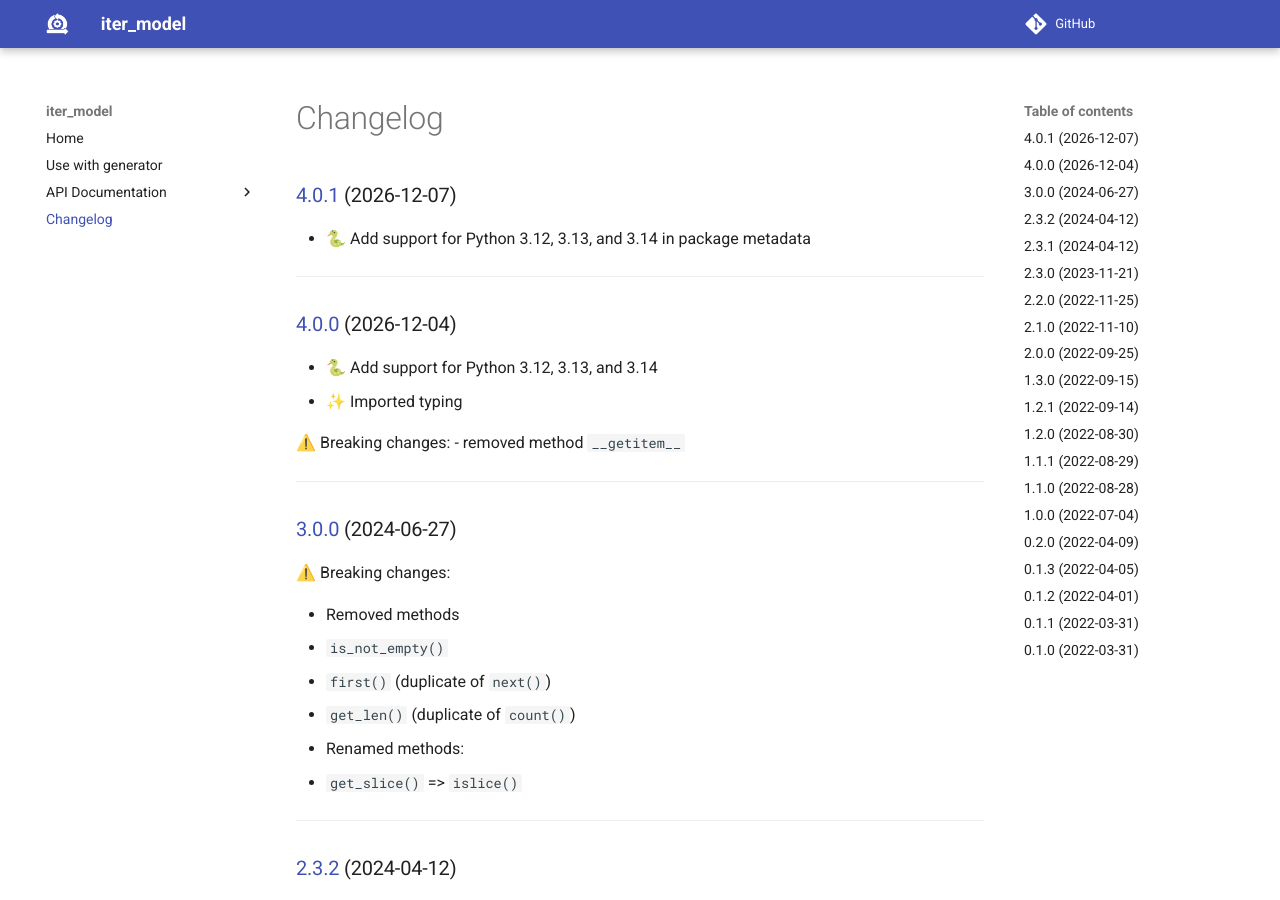
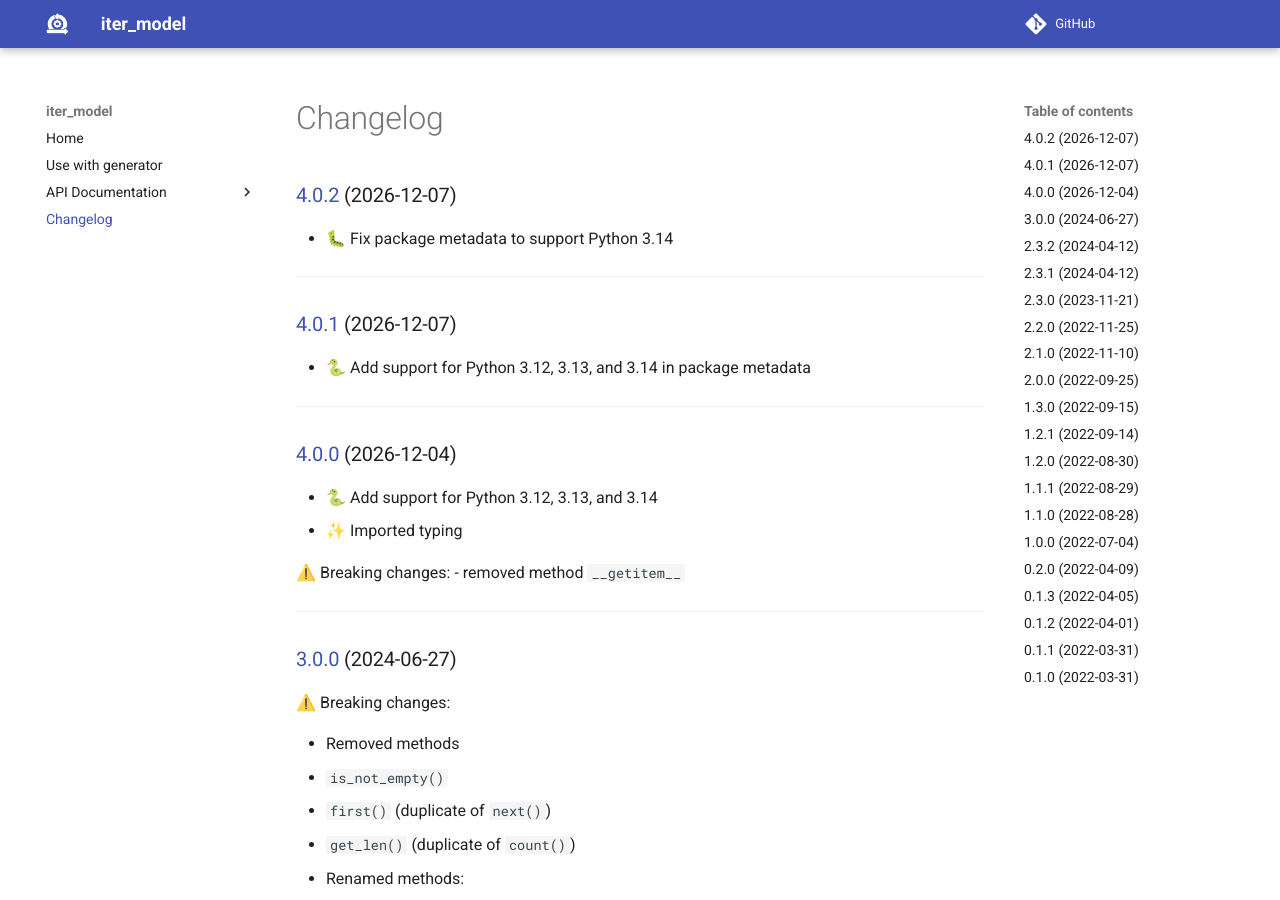
Before and after one commit to VolodymyrBor/iter_model, an MkDocs documentation site: the page built from docs/changelog.md, in a window 1280 px wide and 900 px high. Built offline with MkDocs 1.6.1 and Material for MkDocs 9.7.7, drawn with Linux system fonts in a browser that asks for light colours; comment, search, counter and statistics services are not loaded.

Commit message:
🔖 update version to 4.0.2 and 🐛 Fix package metadata to support Python 3.14

```diff
--- a/docs/changelog.md
+++ b/docs/changelog.md
@@ -1,3 +1,9 @@
+### [4.0.2] (2026-12-07)
+
+- 🐛 Fix package metadata to support Python 3.14
+
+---
+
 ### [4.0.1] (2026-12-07)
 
 - 🐍 Add support for Python 3.12, 3.13, and 3.14 in package metadata
@@ -220,3 +226,4 @@
 [3.0.0]: https://github.com/VolodymyrBor/iter_model/pull/33
 [4.0.0]: https://github.com/VolodymyrBor/iter_model/pull/35
 [4.0.1]: https://github.com/VolodymyrBor/iter_model/pull/36
+[4.0.2]: https://github.com/VolodymyrBor/iter_model/pull/37
--- a/pyproject.toml
+++ b/pyproject.toml
@@ -1,6 +1,6 @@
 [tool.poetry]
 name = "iter_model"
-version = "4.0.1"
+version = "4.0.2"
 description = "iter-model uses a method approach instead of individual functions to work with iterable objects."
 authors = ["volodymyrb <volodymyr.borysiuk0@gmail.com>"]
 license = "MIT"
@@ -12,7 +12,7 @@
 include = ["iter_model/py.typed"]
 
 [tool.poetry.dependencies]
-python = ">=3.10,<=3.14"
+python = ">=3.10,<3.15"
 
 [tool.poetry.group.dev.dependencies]
 pytest = "^7.4.4"
```
Also changed, not shown: 1 other file.
